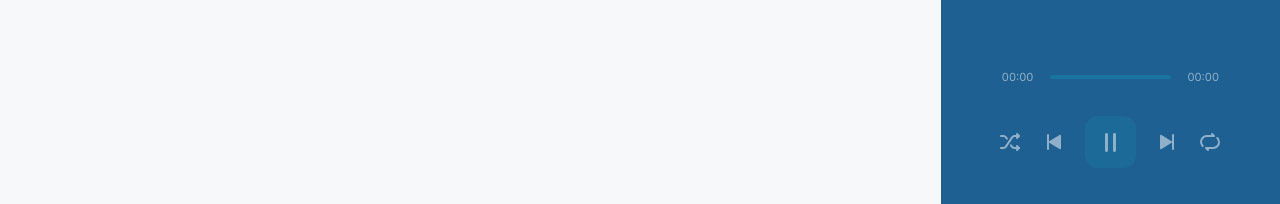
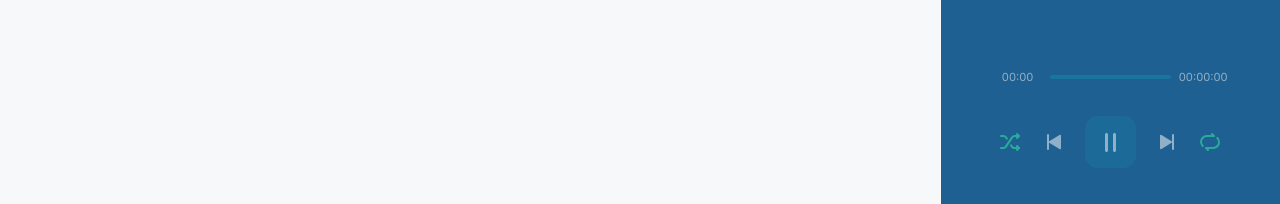
Before and after one commit to IanaCris/podcastr, a Next.js app: page /episodes/a-importancia-da-contribuicao-em-open-source in a window 1280 px wide. Shown: the part 594-798 px from the top of the page. Built offline with nearby package versions, Linux system fonts and the light colour scheme; data requests are answered from the project's data file.

Commit message:
repeat and lshuffle

```diff
--- a/src/components/Player/index.tsx
+++ b/src/components/Player/index.tsx
@@ -5,6 +5,7 @@ import Slider from 'rc-slider';
 import 'rc-slider/assets/index.css';
 
 import styles from './styles.module.scss';
+import { convertDurationToTimeString } from '../../utils/convertDurationToTimeString';
 
 export function Player() {
   const audioRef = useRef<HTMLAudioElement>(null);
@@ -13,7 +14,11 @@ export function Player() {
     episodeList,
     currentEpisodeIndex,
     isPlaying,
+    isLooping,
+    isShuffling,
     togglePlay,
+    toggleLoop,
+    toggleShuffe,
     setPlayingState,
     playNext,
     playPrevious,
@@ -73,13 +78,14 @@ export function Player() {
               <div className={styles.emptySlider} />
             ) }
           </div>
-          <span>00:00</span>
+          <span>{convertDurationToTimeString(episode?.duration ?? 0)}</span>
         </div>
 
         { episode && (
           <audio
             src={episode.url}
             ref={audioRef}
+            loop={isLooping}
             autoPlay
             onPlay={() => setPlayingState(true)}
             onPause={() => setPlayingState(false)}
@@ -87,7 +93,12 @@ export function Player() {
         )}
 
         <div className={styles.buttons}>
-          <button type="button" disabled={!episode}>
+          <button
+            type="button"
+            disabled={!episode || episodeList.length === 1}
+            onClick={toggleShuffe}
+            className={isShuffling ? styles.isActive : ''}
+          >
             <img src="/shuffle.svg" alt="Embaralhar"/>
           </button>
           <button
@@ -114,7 +125,12 @@ export function Player() {
           >
             <img src="/play-next.svg" alt="Tocar próxima"/>
           </button>
-          <button type="button" disabled={!episode}>
+          <button
+            type="button"
+            disabled={!episode}
+            onClick={toggleLoop}
+            className={isLooping ? styles.isActive : ''}
+          >
             <img src="/repeat.svg" alt="Repetir"/>
           </button>
         </div>
--- a/src/components/Player/styles.module.scss
+++ b/src/components/Player/styles.module.scss
@@ -116,6 +116,14 @@
       filter: brightness(0.7);
     }
 
+    &.isActive {
+      filter: invert(0.35) sepia(1) saturate(3) hue-rotate(100deg);
+    }
+
+    &.isActive:hover {
+      filter: brightness(0.6) invert(0.35) sepia(1) saturate(3) hue-rotate(100deg);
+    }
+
     &.playButton {
       width: 4rem;
       height: 4rem;
--- a/src/contexts/PlayerContext.tsx
+++ b/src/contexts/PlayerContext.tsx
@@ -12,12 +12,16 @@ type PlayerContextData = {
   episodeList: Episode[];
   currentEpisodeIndex: number;
   isPlaying: boolean;
+  isLooping: boolean;
+  isShuffling: boolean;
   play: (episode: Episode) => void;
   playList: (list: Episode[], index: number) => void;
   setPlayingState: (state: boolean) => void;
   playNext: () => void;
   playPrevious: () => void;
   togglePlay: () => void;
+  toggleLoop: () => void;
+  toggleShuffe: () => void;
   hasNext: boolean;
   hasPrevious: boolean;
 }
@@ -32,6 +36,8 @@ export function PlayerContextProvider({ children }: PlayerContextProviderProps)
   const [episodeList, setEpisodeList] = useState([]);
   const [currentEpisodeIndex, setCurrentEpisodeIndex] = useState(0);
   const [isPlaying, setIsPlaying] = useState(true);
+  const [isLooping, setIsLooping] = useState(true);
+  const [isShuffling, setIsShuffling] = useState(true);
 
   function play(episode: Episode) {
     setEpisodeList([episode]);
@@ -49,6 +55,14 @@ export function PlayerContextProvider({ children }: PlayerContextProviderProps)
     setIsPlaying(!isPlaying);
   }
 
+  function toggleLoop() {
+    setIsLooping(!isLooping);
+  }
+
+  function toggleShuffe() {
+    setIsShuffling(!isShuffling);
+  }
+
   function setPlayingState(state: boolean) {
     setIsPlaying(state);
   }
@@ -57,7 +71,11 @@ export function PlayerContextProvider({ children }: PlayerContextProviderProps)
   const hasNext = (currentEpisodeIndex + 1) < episodeList.length;
 
   function playNext() {
-    if (hasNext) {
+    if (isShuffling) {
+      const nextRandomEpisodeIndex = Math.floor(Math.random() * episodeList.length);
+
+      setCurrentEpisodeIndex(nextRandomEpisodeIndex);
+    } else if (hasNext) {
       setCurrentEpisodeIndex(currentEpisodeIndex + 1);
     }
   }
@@ -78,7 +96,11 @@ export function PlayerContextProvider({ children }: PlayerContextProviderProps)
         playNext,
         playPrevious,
         isPlaying,
+        isLooping,
+        isShuffling,
         togglePlay,
+        toggleLoop,
+        toggleShuffe,
         setPlayingState,
         hasPrevious,
         hasNext,
--- a/src/pages/episodes/[slug].tsx
+++ b/src/pages/episodes/[slug].tsx
@@ -28,7 +28,7 @@ type EpisodeProps = {
 }
 
 export default function Episode({ episode }: EpisodeProps) {
-  const {  } = usePlayer();
+  const { play } = usePlayer();
 
   return (
     <div className={styles.episode}>
@@ -44,7 +44,10 @@ export default function Episode({ episode }: EpisodeProps) {
           src={episode.thumbnail}
           objectFit="cover"
         />
-        <button type="button">
+        <button
+          type="button"
+          onClick={() => play(episode)}
+        >
           <img src="/play.svg" alt="Tocar episódio"/>
         </button>
       </div>
```
